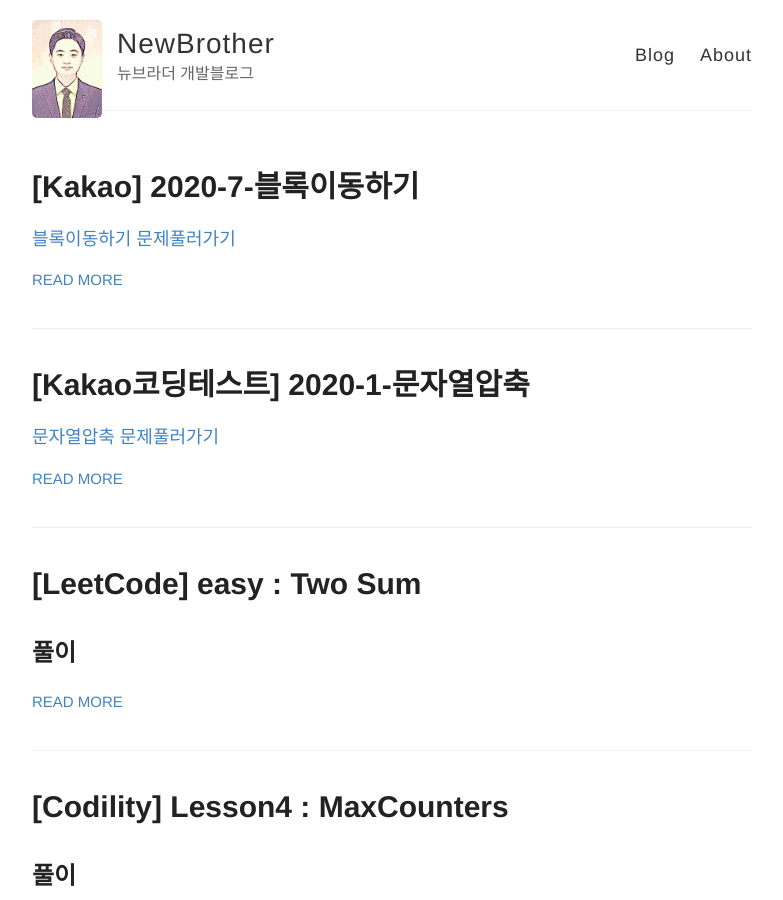
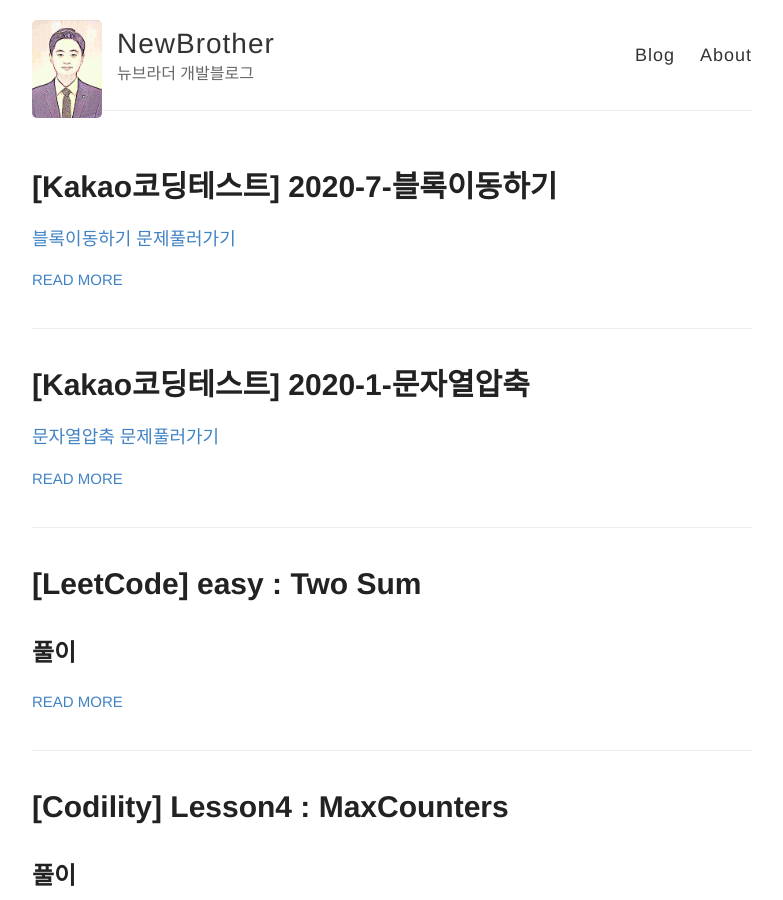
Before and after one commit to newbrother/newbrother.github.io, a Jekyll site: the page built from index.html, in a window 1280 px wide and 900 px high. Shown: the whole window, without its empty margins (248-1031 px from the left). Built offline with Jekyll 4.4.1, drawn with Linux system fonts in a browser that asks for light colours.

Commit message:
Update and rename 2020-9-6-Kakao-2020-7-블록이동하기.md to 2020-9-6-Kakao-2020-7.md

```diff
--- a/_posts/2020-9-6-Kakao-2020-7-블록이동하기.md
+++ b/_posts/2020-9-6-Kakao-2020-7.md
@@ -1,6 +1,6 @@
 ---
 layout: post
-title: '[Kakao] 2020-7-블록이동하기'
+title: '[Kakao코딩테스트] 2020-7-블록이동하기'
 ---
 
 [블록이동하기 문제풀러가기](https://programmers.co.kr/learn/courses/30/lessons/60063)
```
